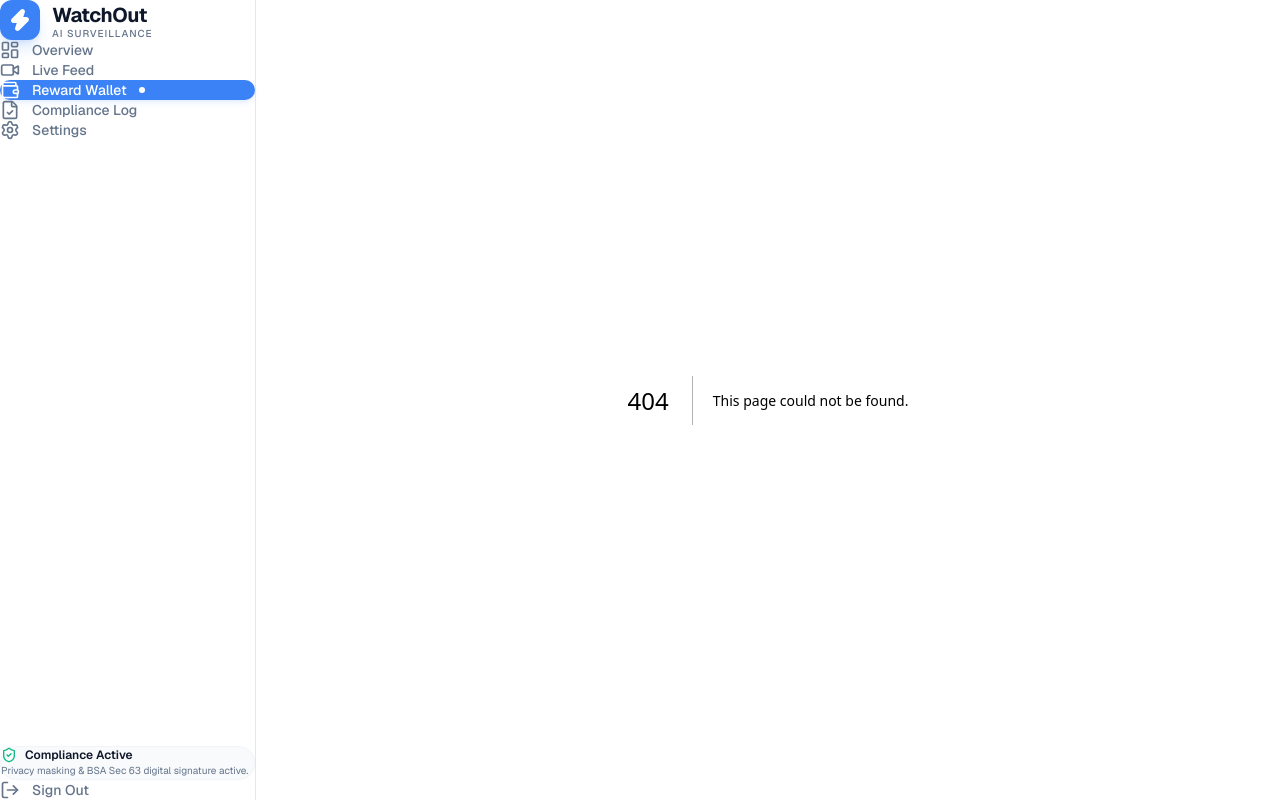
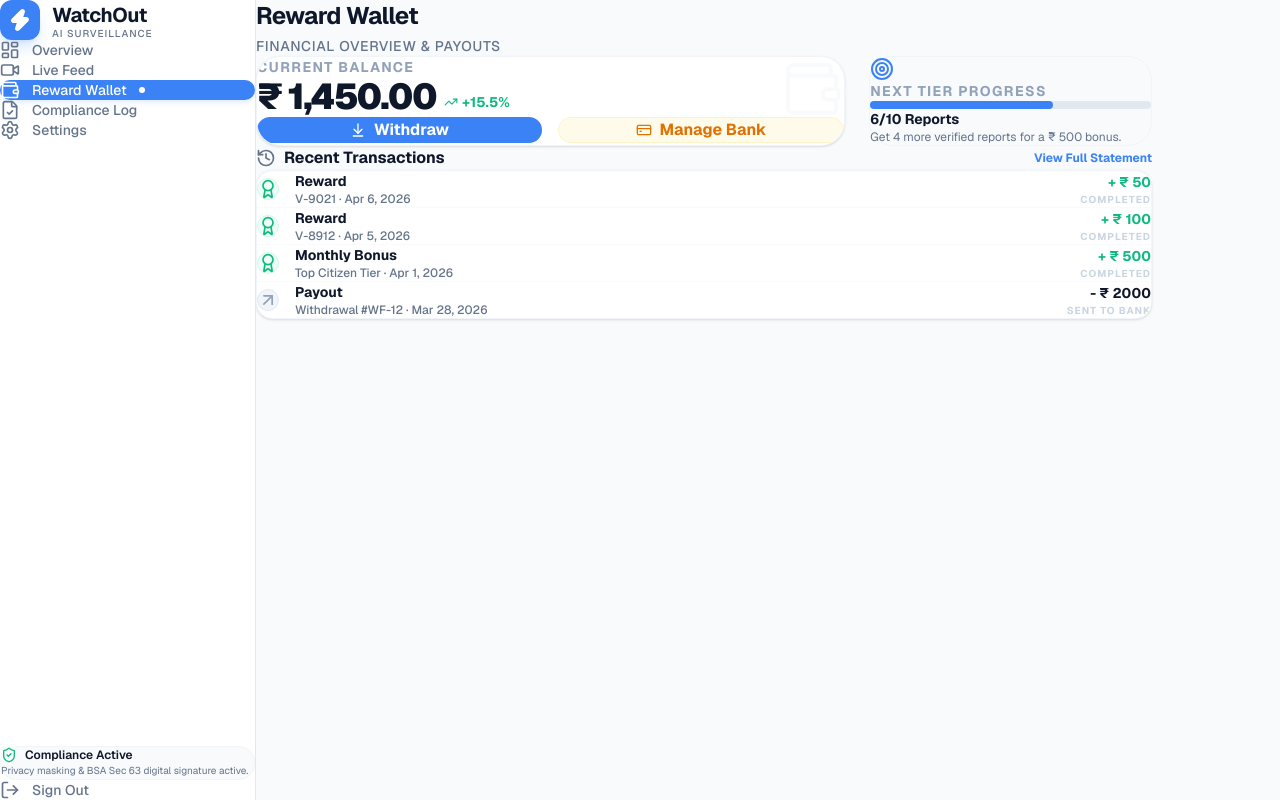
Before and after one commit to sathwikshetty0/watchout_app, a Next.js app: page /rewards in a window 1280 px wide. Before the commit this address had no page. Built offline with nearby package versions, Linux system fonts and the light colour scheme.

Commit message:
Implement Reward Wallet with transaction history and payouts

```diff
--- /dev/null
+++ b/src/app/rewards/page.tsx
@@ -0,0 +1,9 @@
+import { RewardWallet } from "@/components/RewardWallet";
+
+export default function RewardsPage() {
+  return (
+    <div className="animate-in fade-in slide-in-from-bottom-4 duration-500">
+      <RewardWallet />
+    </div>
+  );
+}
--- /dev/null
+++ b/src/components/RewardWallet.tsx
@@ -0,0 +1,107 @@
+"use client";
+
+import React from "react";
+import {
+  Wallet,
+  ArrowUpRight,
+  ArrowDownToLine,
+  CreditCard,
+  Target,
+  History,
+  TrendingUp,
+  Award
+} from "lucide-react";
+import { motion } from "framer-motion";
+
+const transactions = [
+  { id: 1, type: "Reward", amount: 50, date: "Apr 6, 2026", status: "Completed", violation: "V-9021" },
+  { id: 2, type: "Reward", amount: 100, date: "Apr 5, 2026", status: "Completed", violation: "V-8912" },
+  { id: 3, type: "Monthly Bonus", amount: 500, date: "Apr 1, 2026", status: "Completed", violation: "Top Citizen Tier" },
+  { id: 4, type: "Payout", amount: -2000, date: "Mar 28, 2026", status: "Sent to Bank", violation: "Withdrawal #WF-12" },
+];
+
+export const RewardWallet = () => {
+  return (
+    <div className="max-w-4xl mx-auto space-y-8">
+      <header className="flex flex-col gap-1">
+        <h2 className="text-2xl font-bold tracking-tight text-foreground">Reward Wallet</h2>
+        <p className="text-secondary text-sm font-medium uppercase tracking-wider">Financial Overview & Payouts</p>
+      </header>
+
+      <div className="grid grid-cols-1 md:grid-cols-3 gap-6">
+        <div className="md:col-span-2 p-8 rounded-3xl bg-white border border-slate-100 shadow-sm relative overflow-hidden">
+          <div className="relative z-10">
+            <h3 className="text-sm font-bold text-slate-400 uppercase tracking-widest mb-4">Current Balance</h3>
+            <div className="flex items-baseline gap-2 mb-8">
+              <span className="text-4xl font-black text-foreground tracking-tighter">₹ 1,450.00</span>
+              <span className="text-sm font-bold text-success flex items-center gap-1">
+                <TrendingUp className="w-3.5 h-3.5" /> +15.5%
+              </span>
+            </div>
+
+            <div className="flex gap-4">
+              <button className="flex-1 py-3 bg-primary text-white rounded-2xl font-bold flex items-center justify-center gap-2 hover:shadow-lg transition-all">
+                <ArrowDownToLine className="w-4 h-4" /> Withdraw
+              </button>
+              <button className="flex-1 py-3 bg-amber-50 text-amber-600 border border-amber-100 rounded-2xl font-bold flex items-center justify-center gap-2 hover:bg-amber-100 transition-all">
+                <CreditCard className="w-4 h-4" /> Manage Bank
+              </button>
+            </div>
+          </div>
+          <div className="absolute top-0 right-0 p-8">
+            <Wallet className="w-16 h-16 text-slate-50 stroke-[1.5px]" />
+          </div>
+        </div>
+
+        <div className="p-8 rounded-3xl bg-slate-50 border border-slate-100 flex flex-col justify-between">
+          <div>
+            <Target className="w-6 h-6 text-primary mb-2" />
+            <h4 className="text-sm font-bold text-slate-400 uppercase tracking-widest mb-4">Next Tier Progress</h4>
+            <div className="w-full h-2 bg-slate-200 rounded-full mb-2">
+              <div className="w-[65%] h-full bg-primary rounded-full" />
+            </div>
+          </div>
+          <div>
+            <p className="text-sm font-bold text-foreground">6/10 Reports</p>
+            <p className="text-xs text-secondary mt-1">Get 4 more verified reports for a ₹ 500 bonus.</p>
+          </div>
+        </div>
+      </div>
+
+      <div className="space-y-6">
+        <div className="flex items-center justify-between">
+          <div className="flex items-center gap-2 font-bold text-foreground">
+            <History className="w-5 h-5 text-secondary" /> Recent Transactions
+          </div>
+          <button className="text-xs font-bold text-primary hover:underline transition-all">View Full Statement</button>
+        </div>
+
+        <div className="bg-white rounded-2xl border border-slate-100 shadow-sm overflow-hidden">
+          <div className="divide-y divide-slate-50">
+            {transactions.map((tx) => (
+              <div key={tx.id} className="p-4 flex items-center justify-between hover:bg-slate-50 transition-colors">
+                <div className="flex items-center gap-4">
+                  <div className={`p-2 rounded-xl border ${
+                    tx.amount > 0 ? 'bg-emerald-50 border-emerald-100 text-success' : 'bg-slate-100 border-slate-200 text-slate-400'
+                  }`}>
+                    {tx.amount > 0 ? <Award className="w-5 h-5" /> : <ArrowUpRight className="w-5 h-5" />}
+                  </div>
+                  <div>
+                    <h5 className="text-sm font-bold text-foreground">{tx.type}</h5>
+                    <p className="text-xs text-secondary font-medium">{tx.violation} · {tx.date}</p>
+                  </div>
+                </div>
+                <div className="text-right">
+                  <p className={`text-sm font-bold ${tx.amount > 0 ? 'text-success' : 'text-foreground'}`}>
+                    {tx.amount > 0 ? `+ ₹ ${tx.amount}` : `- ₹ ${Math.abs(tx.amount)}`}
+                  </p>
+                  <p className="text-[10px] font-bold text-slate-300 uppercase tracking-widest">{tx.status}</p>
+                </div>
+              </div>
+            ))}
+          </div>
+        </div>
+      </div>
+    </div>
+  );
+};
```
